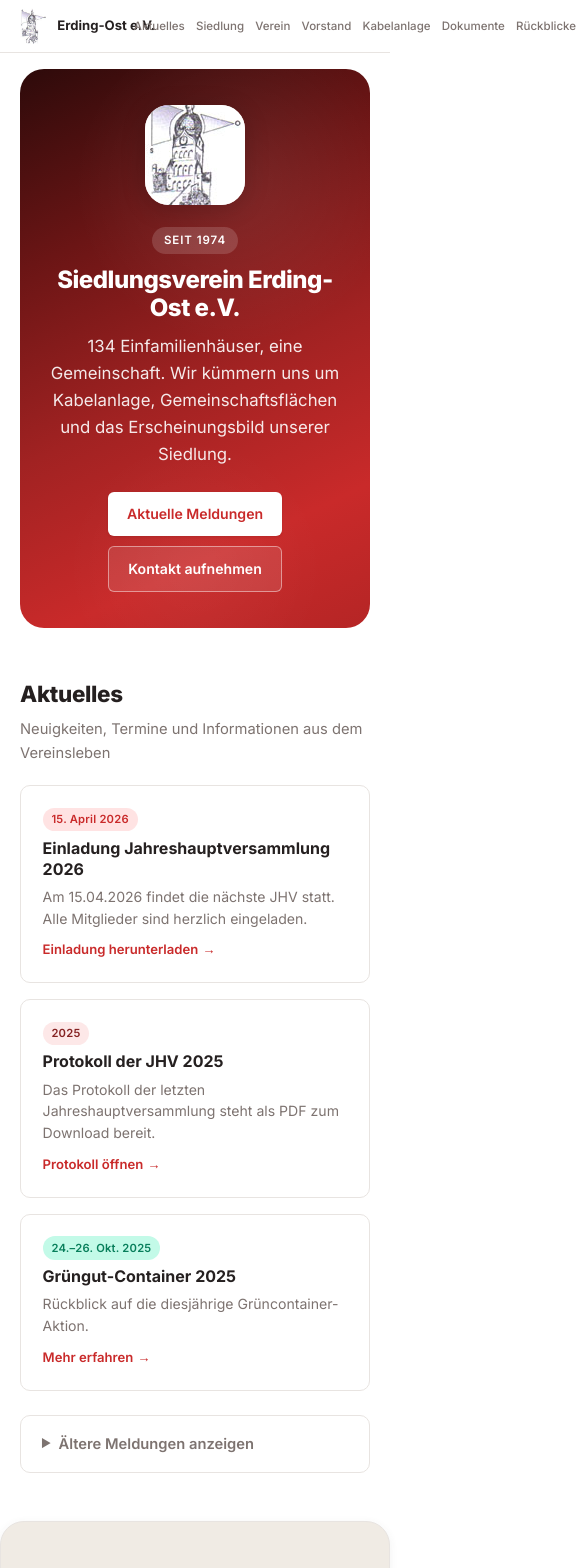
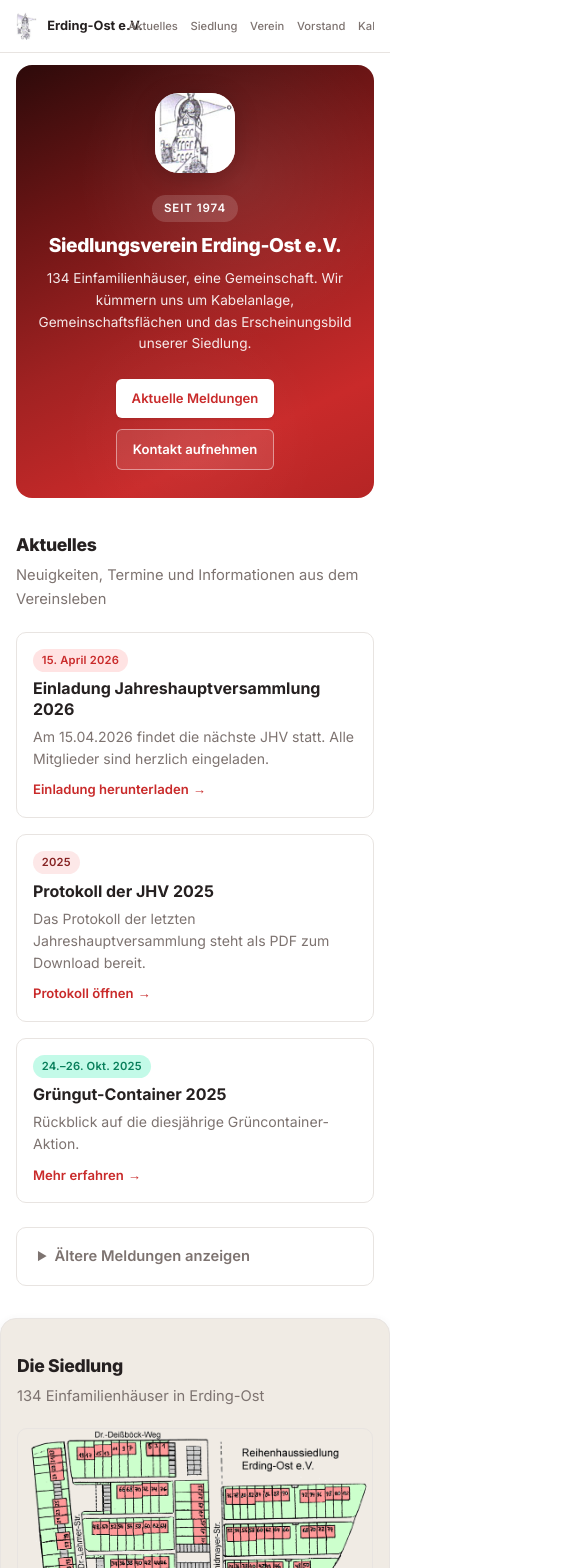
Before and after one commit to michi11235813-lgtm/erding-ost, a Next.js app: page / in a window 390 px wide. Shown: the top 1568 px of the page, 585 px wide, since content can reach past the window. Built offline with nearby package versions, Linux system fonts and the light colour scheme.

Commit message:
style: comprehensive mobile optimization (nav, hero, grids, spacing)

```diff
--- a/src/app/globals.css
+++ b/src/app/globals.css
@@ -226,20 +226,64 @@ img { display: block; max-width: 100%; }
 
 /* ── Responsive ── */
 @media (max-width: 768px) {
+  .container { padding: 0 1rem; }
+
+  /* Header: scrollbare Nav */
   .header__inner { height: 52px; }
-  .header__nav { gap: 0; }
-  .header__nav a { padding: .35rem .45rem; font-size: .78rem; }
-  .hero { margin-top: 1rem; padding: 2.25rem 1.5rem; }
+  .header__nav { gap: 0; overflow-x: auto; -webkit-overflow-scrolling: touch; scrollbar-width: none; flex-shrink: 1; min-width: 0; }
+  .header__nav::-webkit-scrollbar { display: none; }
+  .header__nav a { padding: .35rem .5rem; font-size: .78rem; white-space: nowrap; flex-shrink: 0; }
+
+  /* Hero */
+  .hero { margin-top: .75rem; padding: 2rem 1.25rem; border-radius: var(--r-lg); }
   .hero__inner { flex-direction: column; text-align: center; gap: 1.25rem; }
   .hero__logo { width: 100px; height: 100px; }
   .hero__actions { justify-content: center; }
-  .hero h1 { font-size: 1.5rem; }
-  .news-grid, .info-grid, .doc-grid, .board-grid { grid-template-columns: 1fr; }
+  .hero h1 { font-size: 1.4rem; }
+  .hero__sub { font-size: .92rem; }
+
+  /* Sections */
+  .section { padding: 2rem 0; }
+  .section--alt { margin-left: -1rem; margin-right: -1rem; padding-left: 1rem; padding-right: 1rem; border-radius: var(--r-lg); }
+  .section__title { font-size: 1.2rem; }
+  .kabel-section { margin-left: -1rem; margin-right: -1rem; padding-left: 1rem; padding-right: 1rem; }
+  .kabel-hero .section__title { font-size: 1.3rem; }
+
+  /* Grids → single column */
+  .news-grid, .info-grid, .doc-grid, .board-grid, .contact-grid { grid-template-columns: 1fr; }
   .siedlung-layout { grid-template-columns: 1fr; }
-  .footer__inner { flex-direction: column; align-items: center; text-align: center; }
-  .footer__links { justify-content: center; }
+  .gallery-grid { grid-template-columns: repeat(auto-fill, minmax(150px, 1fr)); }
+
+  /* Radio table: horizontal scroll */
+  .radio-table-wrap { overflow-x: auto; }
+
+  /* Amp list: single column */
+  .amp-list { columns: 1; }
+
+  /* Timeline */
+  .timeline-item { padding: .7rem .85rem; }
+
+  /* Footer */
+  .footer { padding: 1.5rem 0 1rem; }
+  .footer__inner { flex-direction: column; align-items: center; text-align: center; gap: 1rem; }
+  .footer__links { justify-content: center; flex-wrap: wrap; }
 }
+
 @media (max-width: 480px) {
-  .header__name { font-size: .82rem; }
-  .header__nav a { font-size: .72rem; padding: .3rem .35rem; }
+  .header__brand img { width: 28px; height: 28px; }
+  .header__name { font-size: .8rem; }
+  .header__nav a { font-size: .7rem; padding: .3rem .4rem; }
+  .hero { padding: 1.75rem 1rem; }
+  .hero__logo { width: 80px; height: 80px; }
+  .hero h1 { font-size: 1.2rem; }
+  .hero__sub { font-size: .85rem; }
+  .btn { padding: .55rem 1rem; font-size: .82rem; }
+  .section__title { font-size: 1.1rem; }
+  .news-card { padding: 1rem; }
+  .info-card { padding: 1.15rem; }
+  .board-card { padding: .85rem 1rem; }
+  .contact-card { padding: 1.15rem; }
+  .contact-card__icon { font-size: 1.25rem; }
+  .retro-chip { padding: .35rem .7rem; font-size: .8rem; }
+  .doc-item { padding: .7rem .85rem; }
 }
```
